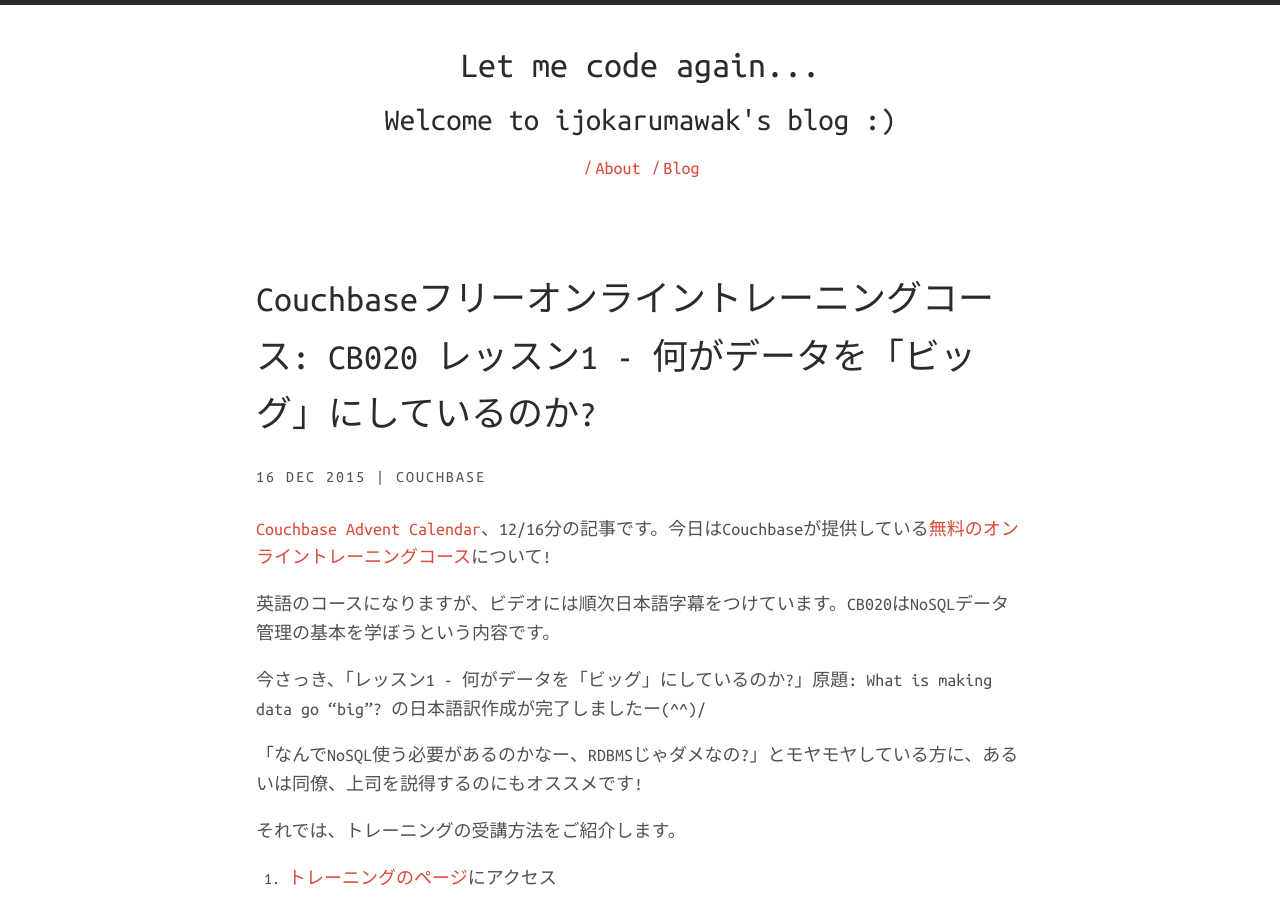
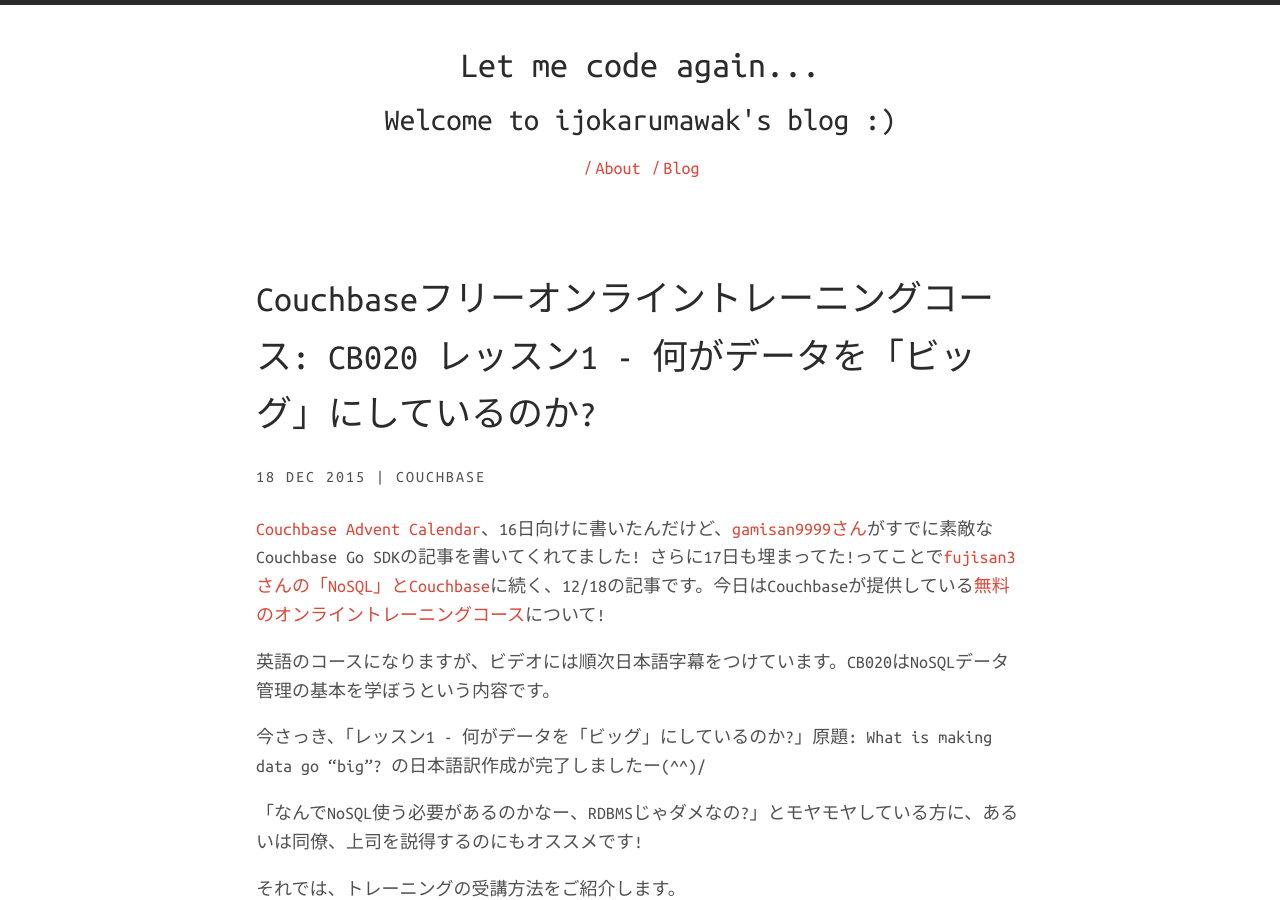
Before and after one commit to ijokarumawak/ijokarumawak.github.io, a Jekyll site: the page built from _posts/2015-12-18-cb020.md, in a window 1280 px wide and 900 px high. Built offline with Jekyll 4.4.1, drawn with Linux system fonts in a browser that asks for light colours; nearby versions of some CDN libraries.

Commit message:
Changed publish date.

```diff
--- a/_posts/2015-12-16-cb020.md
+++ b/_posts/2015-12-18-cb020.md
@@ -1,11 +1,11 @@
 ---
 layout: post
 title:  "Couchbaseフリーオンライントレーニングコース: CB020 レッスン1 - 何がデータを「ビッグ」にしているのか?"
-date:   2015-12-16 23:30:00
+date:   2015-12-18 03:30:00
 categories: [Couchbase]
 ---
 
-[Couchbase Advent Calendar](http://qiita.com/advent-calendar/2015/couchbase)、12/16分の記事です。今日はCouchbaseが提供している[無料のオンライントレーニングコース](http://training.couchbase.com/online)について!
+[Couchbase Advent Calendar](http://qiita.com/advent-calendar/2015/couchbase)、16日向けに書いたんだけど、[gamisan9999さん](http://qiita.com/gamisan9999/items/dd7e57afb5226e042661)がすでに素敵なCouchbase Go SDKの記事を書いてくれてました! さらに17日も埋まってた!ってことで[fujisan3さんの「NoSQL」とCouchbase](http://qiita.com/fujisan3/items/59ad5c7d47270bb51ca8)に続く、12/18の記事です。今日はCouchbaseが提供している[無料のオンライントレーニングコース](http://training.couchbase.com/online)について!
 
 英語のコースになりますが、ビデオには順次日本語字幕をつけています。CB020はNoSQLデータ管理の基本を学ぼうという内容です。
 
```
